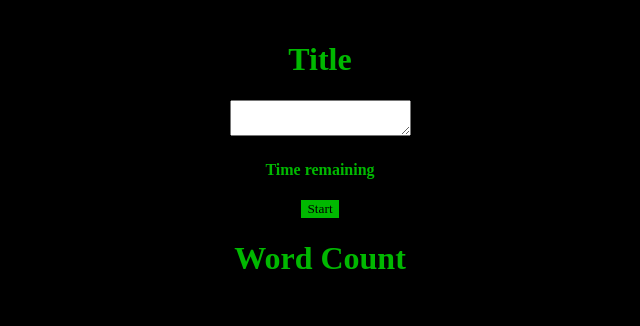
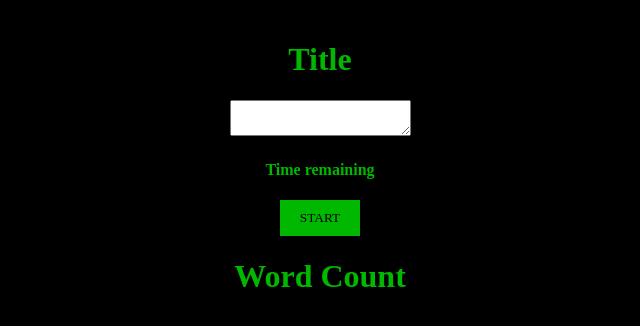
Before and after one commit to PJMantoss/speed-typing-game, a React (Create React App) app: page / in a window 1280 px wide. Shown: the top 326 px of the page, without its empty margins (320-960 px from the left). Built offline with nearby package versions, Linux system fonts and the light colour scheme.

Commit message:
update App.css

```diff
--- a/src/App.css
+++ b/src/App.css
@@ -18,4 +18,6 @@ button {
   margin: 0 auto;
   border: none;
   background: #00b800;
+  padding: 10px 20px;
+  text-transform: uppercase;
 }
```
